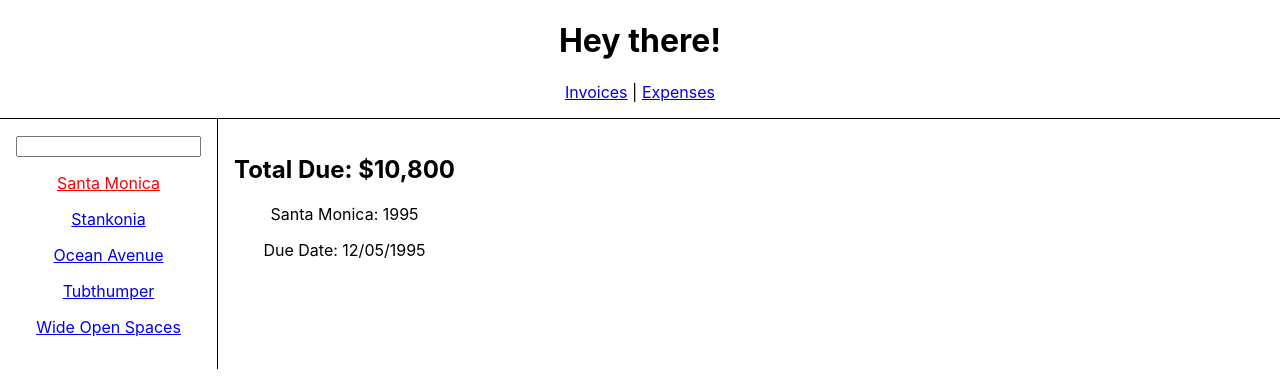
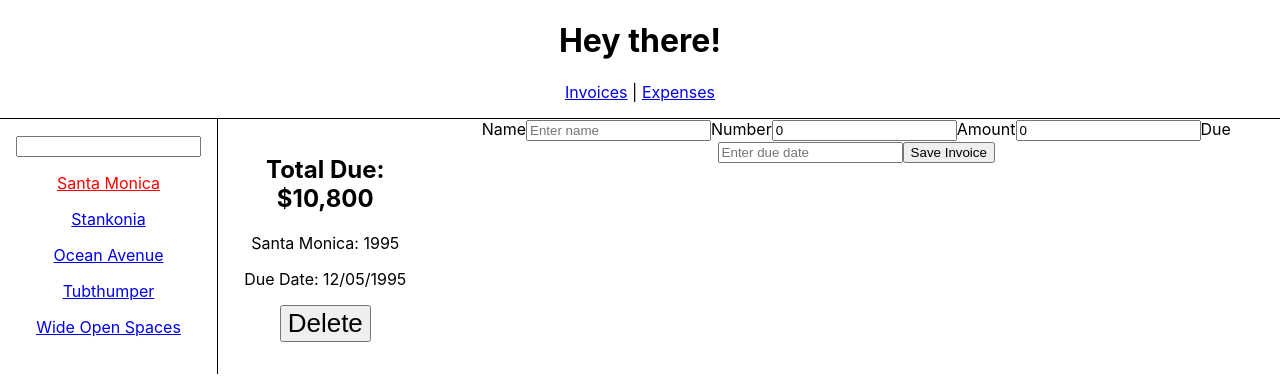
Before and after one commit to wolfitis/react-vite-smp1, a React (Vite) app in the folder frontend-js/: page /invoices/1995 in a window 1280 px wide. Shown: the top 380 px of the page. Built offline with nearby package versions, Linux system fonts and the light colour scheme.

Commit message:
add form to insert invoice

```diff
--- /dev/null
+++ b/frontend-js/src/components/AddInvoice.jsx
@@ -0,0 +1,41 @@
+import { useState } from 'react';
+
+const AddInvoice = ({invoice}) => {
+  const [name, setName] = useState('');
+  const [number, setNumber] = useState(0);
+  const [amount, setAmount] = useState('0');
+  const [due, setDue] = useState('');
+
+  const onSubmit = e => {
+    e.preventDefault();
+
+    if(!(name || number || amount || due)) {
+      alert('Please add missing value');
+      return;
+    }
+
+    invoice({name, number, amount, due});
+
+    // setName('');
+    // setNumber(0);
+    // setAmount('0');
+    // setDue('');
+
+  }
+  return(
+    <form onSubmit={onSubmit}>
+    <label>Name</label>
+    <input type='text' placeholder='Enter name' value={name} onChange={e=> setName(e.target.value)} />
+    <label>Number</label>
+    <input type='number' placeholder='Enter number' value={number} onChange={e=> setNumber(e.target.value)} />
+    <label>Amount</label>
+    <input type='text' placeholder='Enter amount' value={amount} onChange={e=> setAmount(e.target.value)} />
+    <label>Due</label>
+    <input type='text' placeholder='Enter due date' value={due} onChange={e=> setDue(e.target.value)} />
+
+    <input type='submit' value='Save Invoice' />
+    </form>
+  );
+}
+
+export default AddInvoice;
--- a/frontend-js/src/data.js
+++ b/frontend-js/src/data.js
@@ -40,3 +40,11 @@
     invoice => invoice.number === number
   );
 }
+
+export const deleteInvoice = number => {
+  invoices = invoices.filter(invoice => invoice.number !== number);
+}
+
+export const addInvoice = invoice => {
+  invoices = [...invoices, invoice];
+}
--- /dev/null
+++ b/frontend-js/src/routes/customMethods.jsx
@@ -0,0 +1,16 @@
+import { useLocation, NavLink } from 'react-router-dom';
+
+export const QueryNavLink = ({to, ...props}) => {
+  let location = useLocation();
+  return <NavLink to={to + location.search} {...props} />
+}
+
+// useLocation tells us information about the URL
+// example:
+// {
+//   pathame: "/invoices",
+//   search: "?filter=sa",
+//   hash: "",
+//   state: null,
+//   key: "ae4cz2j"
+// }
--- a/frontend-js/src/routes/invoice.jsx
+++ b/frontend-js/src/routes/invoice.jsx
@@ -1,8 +1,10 @@
-import { useParams } from 'react-router-dom';
-import { getInvoice } from '../data';
+import { useParams, useNavigate } from 'react-router-dom';
+import { getInvoice, deleteInvoice } from '../data';
 const Invoice = () => {
+  let navigate = useNavigate();
   let params = useParams();
-  let invoice = getInvoice(parseInt(params.invoiceId))
+  let invoice = getInvoice(parseInt(params.invoiceId));
+
   return (
     <main style={{padding:'1rem'}}>
       <h2>Total Due: {invoice.amount}</h2>
@@ -10,6 +12,16 @@
         {invoice.name}: {invoice.number}
       </p>
       <p>Due Date: {invoice.due}</p>
+      <p>
+        <button
+        onClick={() => {
+          deleteInvoice(invoice.number);
+          navigate('/invoices');
+        }}
+        >
+        Delete
+        </button>
+      </p>
     </main>
   );
 }
--- a/frontend-js/src/routes/invoices.jsx
+++ b/frontend-js/src/routes/invoices.jsx
@@ -1,5 +1,7 @@
-import { NavLink, Outlet, useSearchParams } from "react-router-dom";
-import { getInvoices } from "../data";
+import { Outlet, useSearchParams } from "react-router-dom";
+import AddInvoice from "../components/AddInvoice";
+import { getInvoices, addInvoice } from "../data";
+import { QueryNavLink } from './customMethods'
 
 const Invoices = () => {
   let invoices = getInvoices();
@@ -33,7 +35,7 @@
             return name.startsWith(filter.toLocaleLowerCase());
           })
         .map((invoice) => (
-          <NavLink
+          <QueryNavLink
             style={({ isActive }) => {
               return {
                 display: "block",
@@ -45,10 +47,11 @@
             key={invoice.number}
           >
             {invoice.name}
-          </NavLink>
+          </QueryNavLink>
         ))}
       </nav>
       <Outlet />
+      <AddInvoice invoice={addInvoice}/>
     </div>
   );
 };
```
